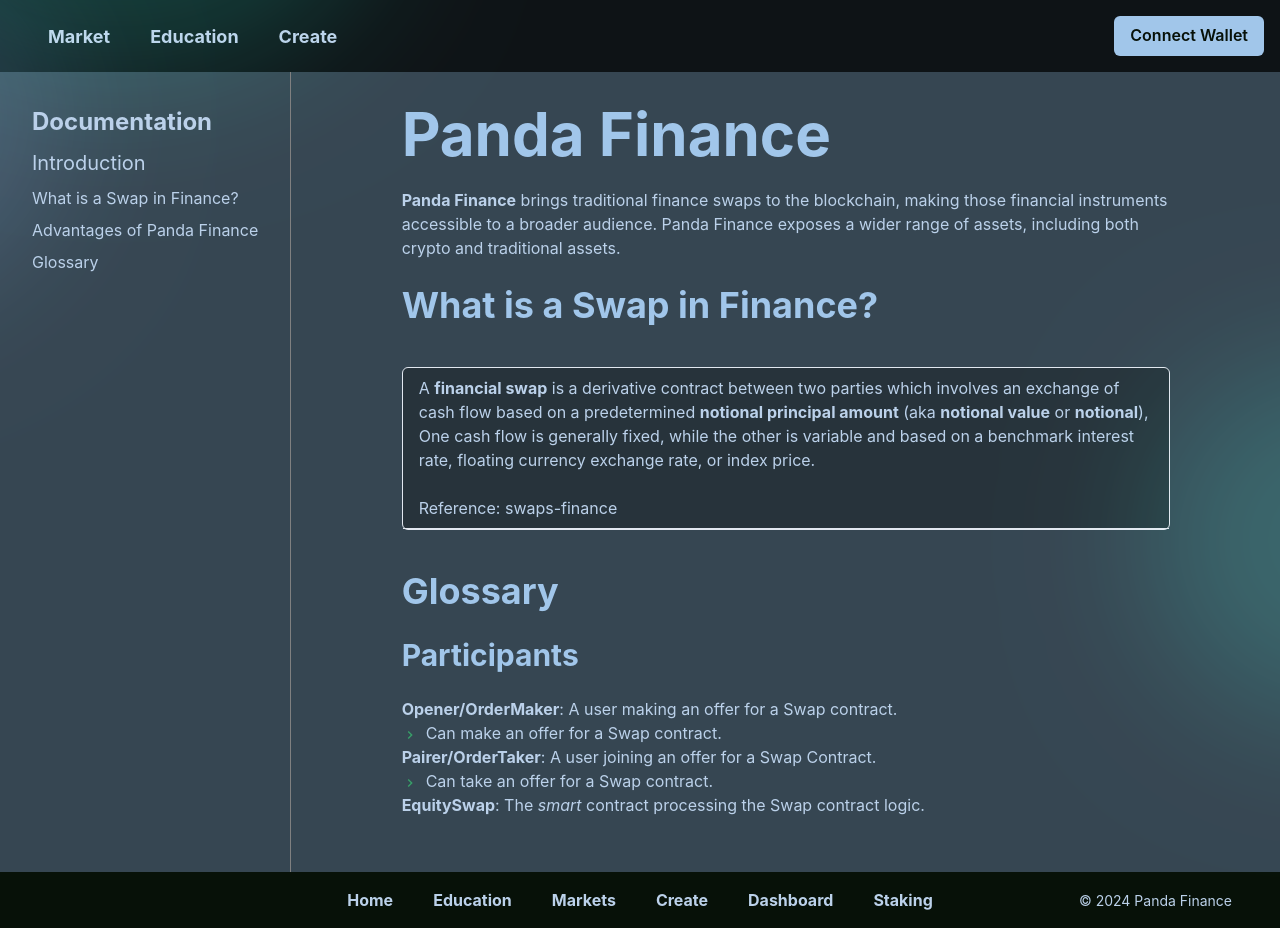
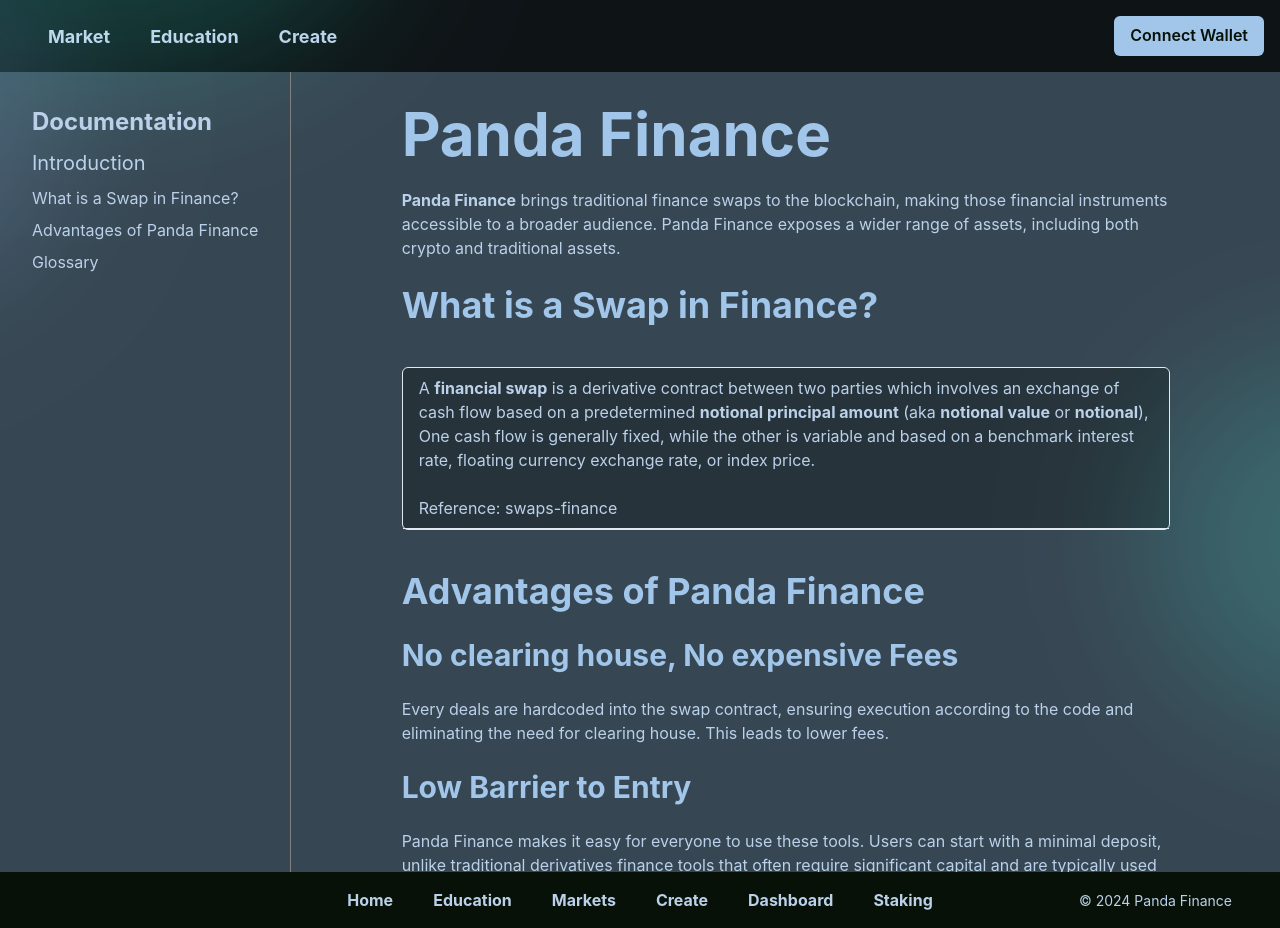
Before and after one commit to amatureApe/BlockMagicSwap-frontend, a Next.js app: page /education in a window 1280 px wide. Built offline with nearby package versions, Linux system fonts and the light colour scheme.

Commit message:
Fix error in education page

```diff
--- a/src/app/education/EducationPageContent.tsx
+++ b/src/app/education/EducationPageContent.tsx
@@ -24,7 +24,7 @@
                         Reference: <Link href='https://www.investopedia.com/terms/s/swap.asp'>swaps-finance</Link>
                     </Note>
 
-                    {/* <Heading id="pros" as='h2' size='xl'> Advantages of Panda Finance </Heading>
+                    <Heading id="pros" as='h2' size='xl'> Advantages of Panda Finance </Heading>
                     <Heading as='h3' size='lg'> No clearing house, No expensive Fees </Heading>
                     <Text>
                         Every deals are hardcoded into the swap contract, ensuring execution according to the code and eliminating the need
@@ -106,7 +106,7 @@
                             <List>
                                 <ListItem>
                                     <Text> <ListIcon as={ChevronRightIcon} color='green.500' />
-                                        After each period or at the swap's end, the winner can manually withdraw their profit.
+                                        After each period or at the swap termination, the winner can manually withdraw their profit.
                                     </Text>
                                 </ListItem>
                                 <ListItem>
@@ -127,7 +127,7 @@
                             </List>
                         </ListItem>
 
-                    </OrderedList> */}
+                    </OrderedList>
 
                     <Heading id="#glossary" as='h2' size='xl'> Glossary </Heading>
                     <Heading as='h3' size='lg'> Participants </Heading>
```
